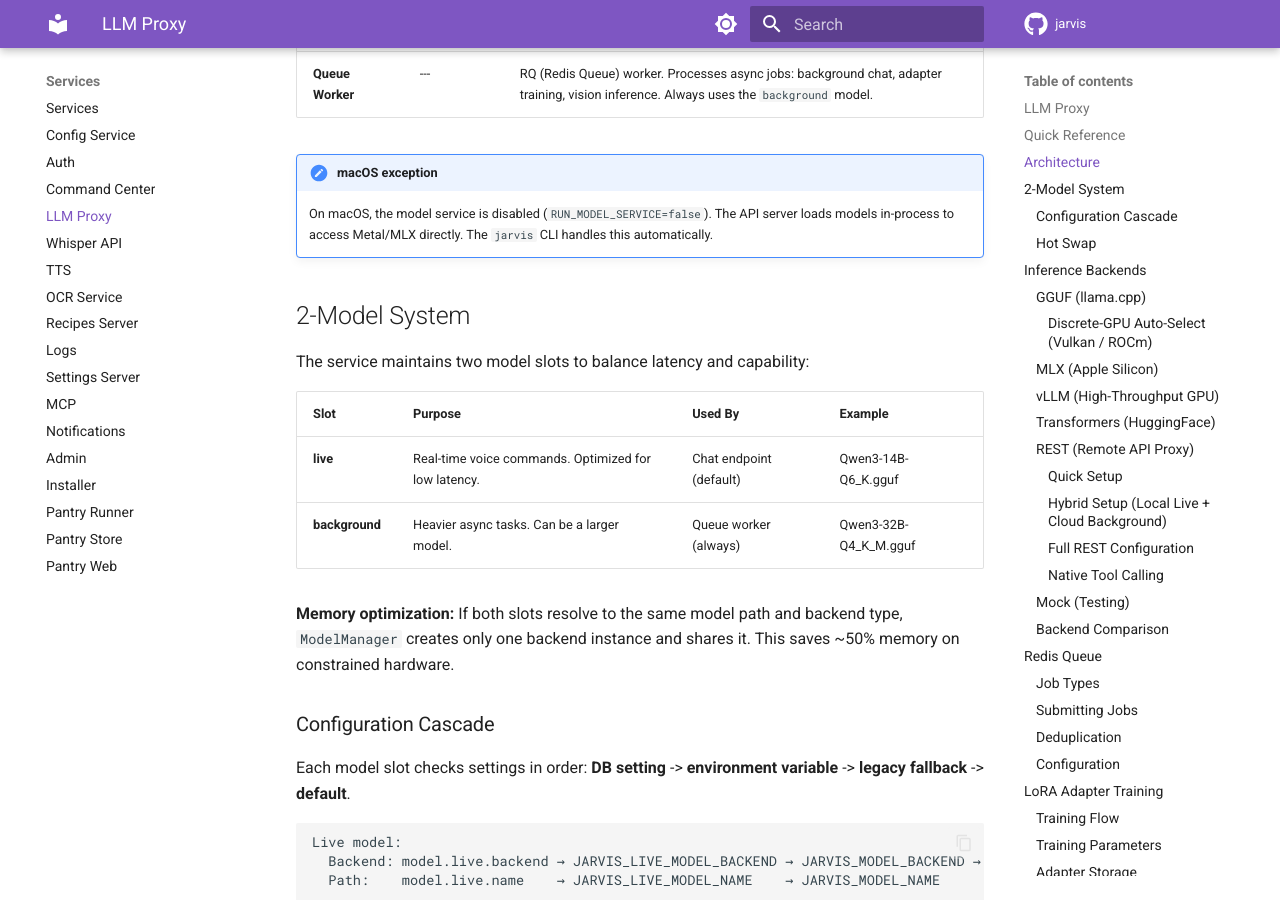
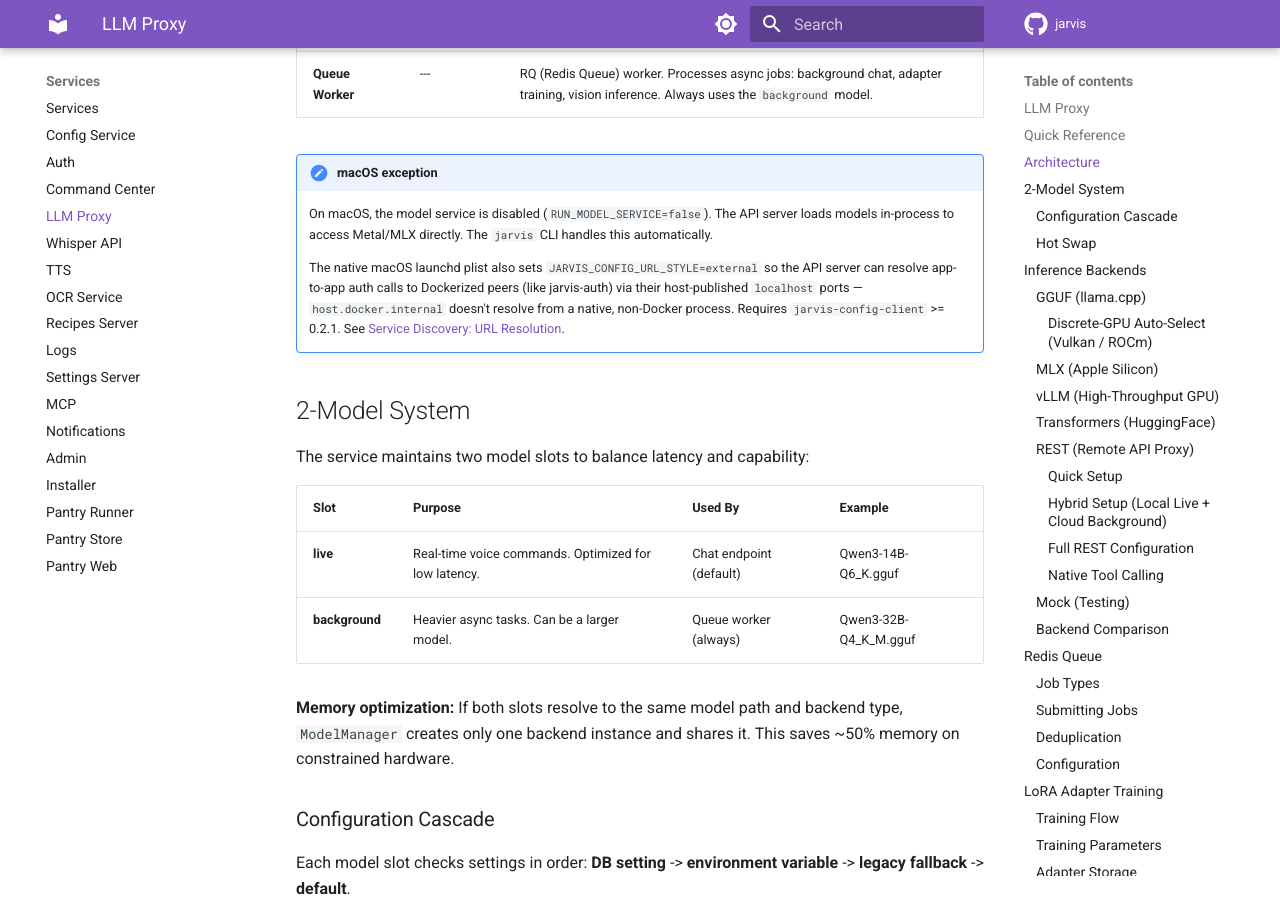
Before and after one commit to alexberardi/jarvis-docs, an MkDocs documentation site: the page built from docs/services/llm-proxy.md, in a window 1280 px wide and 900 px high, scrolled down 1096 px. Built offline with MkDocs 1.6.1 and Material for MkDocs 9.7.7, drawn with Linux system fonts in a browser that asks for light colours; comment, search, counter and statistics services are not loaded.

Commit message:
docs(jarvis-llm-proxy-api): sync from #31

```diff
--- a/docs/services/llm-proxy.md
+++ b/docs/services/llm-proxy.md
@@ -45,6 +45,8 @@ graph LR
 
 !!! note "macOS exception"
     On macOS, the model service is disabled (`RUN_MODEL_SERVICE=false`). The API server loads models in-process to access Metal/MLX directly. The `jarvis` CLI handles this automatically.
+
+    The native macOS launchd plist also sets `JARVIS_CONFIG_URL_STYLE=external` so the API server can resolve app-to-app auth calls to Dockerized peers (like jarvis-auth) via their host-published `localhost` ports — `host.docker.internal` doesn't resolve from a native, non-Docker process. Requires `jarvis-config-client` >= 0.2.1. See [Service Discovery: URL Resolution](../architecture/service-discovery.md#url-resolution).
 
 ## 2-Model System
 
```
